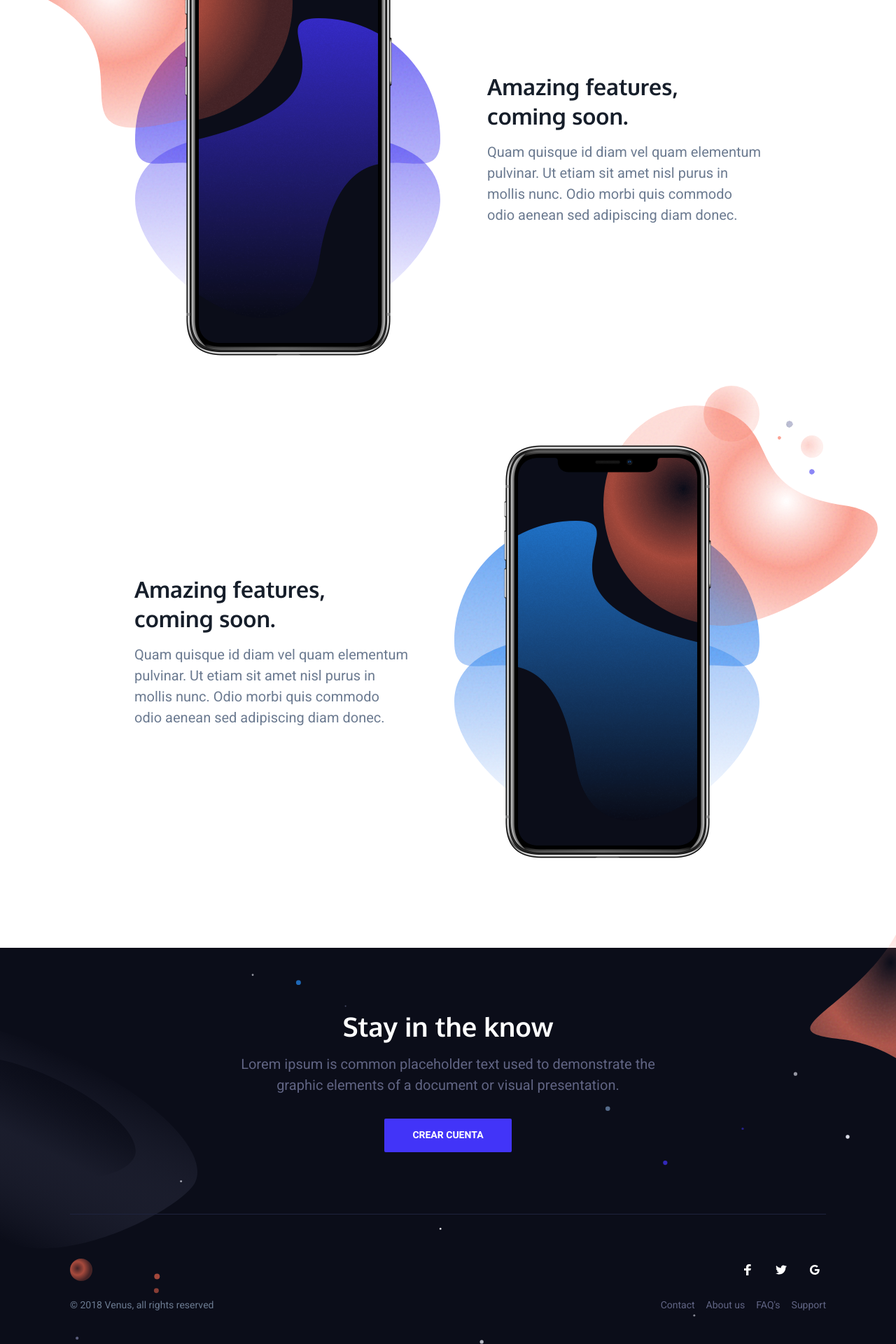
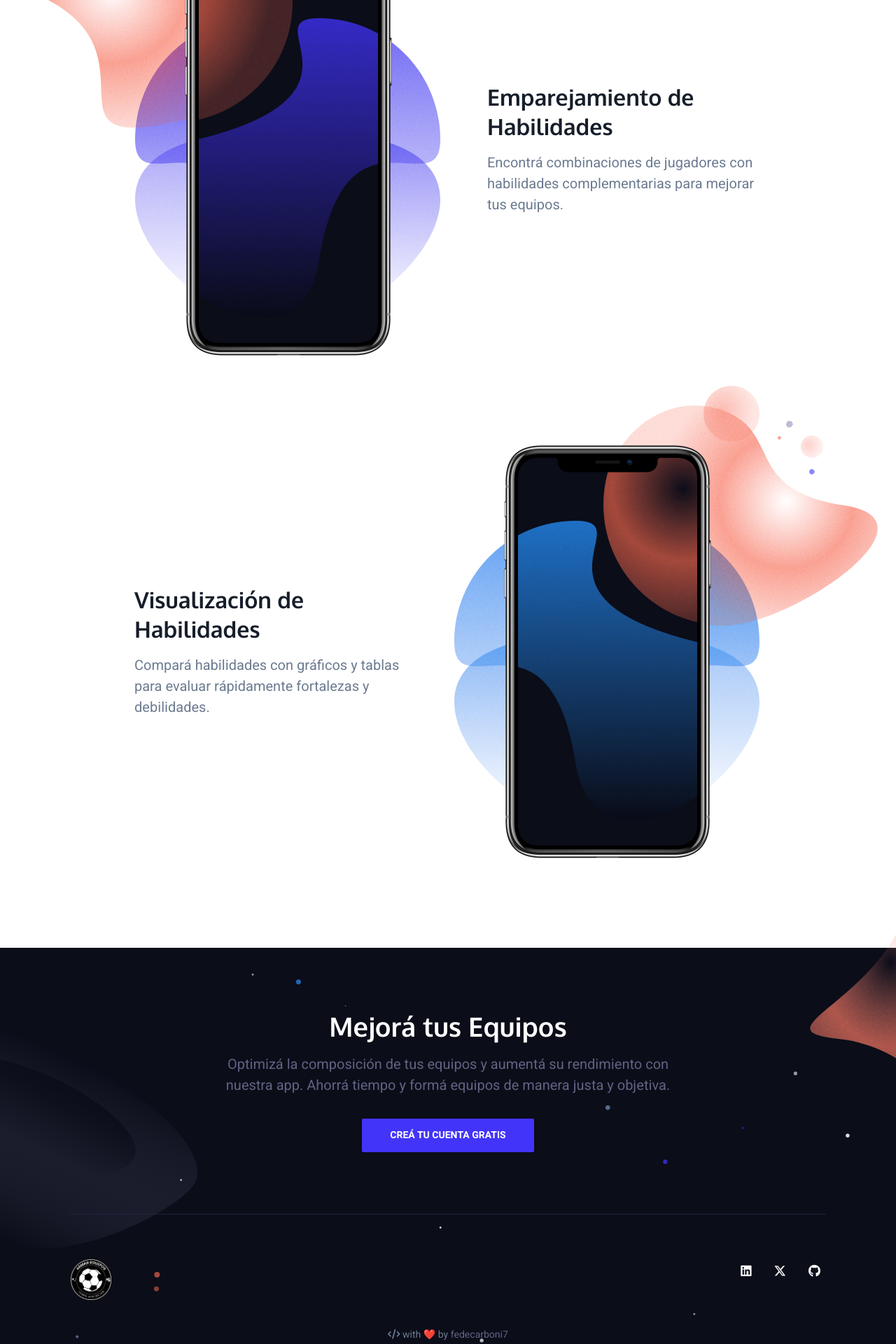
Before and after one commit to fedecarboni7/teams-optimizer, a FastAPI app: page /landing-page in a window 1280 px wide. Shown: the part 2880-4800 px from the top of the page at 70% size. Run offline with FastAPI, Linux system fonts and the light colour scheme; parts of the project's set-up code (start-up, migrations or seed data) failed here and were passed over; some libraries are stand-ins or nearby versions.

Commit message:
Update landing page logo, favicon and texts

```diff
--- a/templates/landing-page.html
+++ b/templates/landing-page.html
@@ -5,6 +5,11 @@
     <meta http-equiv="X-UA-Compatible" content="IE=edge">
     <meta name="viewport" content="width=device-width, initial-scale=1">
     <title>Armar Equipos | Home</title>
+	<link rel="apple-touch-icon" sizes="180x180" href="../static/favicon-v1.0/apple-touch-icon.png">
+    <link rel="icon" type="image/png" sizes="32x32" href="../static/favicon-v1.0/favicon-32x32.png">
+    <link rel="icon" type="image/png" sizes="16x16" href="../static/favicon-v1.0/favicon-16x16.png">
+    <link rel="manifest" href="../static/favicon-v1.0/site.webmanifest">
+    <link rel="stylesheet" href="https://cdnjs.cloudflare.com/ajax/libs/font-awesome/6.6.0/css/all.min.css">
     <link href="https://fonts.googleapis.com/css?family=Heebo:400,700|Oxygen:700" rel="stylesheet">
     <link rel="stylesheet" href="/static/css/style.css">
     <script src="https://unpkg.com/scrollreveal@4.0.5/dist/scrollreveal.min.js"></script>
@@ -17,7 +22,7 @@
                     <div class="brand header-brand">
                         <h1 class="m-0">
                             <a href="#">
-								<img class="header-logo-image" src="/static/images/logo.svg" alt="Logo">
+								<img class="header-logo-image" src="/static/images/armar-equipos-logo-circle.png" alt="Logo" width="20%">
                             </a>
                         </h1>
                     </div>
@@ -34,10 +39,10 @@
                 <div class="container-sm">
                     <div class="hero-inner">
 						<div class="hero-copy">
-	                        <h1 class="hero-title mt-0">Landing template for startups</h1>
-	                        <p class="hero-paragraph">Our landing page template works on all devices, so you only have to set it up once, and get beautiful results forever.</p>
+	                        <h1 class="hero-title mt-0">Armar Equipos</h1>
+	                        <p class="hero-paragraph">Creá equipos balanceados y disfrutá de partidos más justos, competitivos y parejos.</p>
 	                        <div class="hero-cta">
-								<a class="button button-primary button-wide-mobile" href="/login">Iniciar Sesión</a>
+								<a class="button button-primary button-wide-mobile" href="/login">Ingresá ahora</a>
 							</div>
 						</div>
 						<div class="mockup-container">
@@ -62,8 +67,8 @@
 									<img class="device-mockup is-revealing" src="/static/images/iphone-feature-01.png" alt="iPhone Feature 01">
 								</div>
 								<div class="feature-extended-body is-revealing">
-									<h3 class="mt-0 mb-16">Amazing features, coming soon.</h3>
-									<p class="m-0">Quam quisque id diam vel quam elementum pulvinar. Ut etiam sit amet nisl purus in mollis nunc. Odio morbi quis commodo odio aenean sed adipiscing diam donec.</p>
+									<h3 class="mt-0 mb-16">Creación de Jugadores</h3>
+									<p class="m-0">Creá perfiles de jugadores, puntuá sus habilidades y guardalos para usarlos en futuros partidos.</p>
 								</div>
 							</div>
 							<div class="feature-extended">
@@ -74,8 +79,8 @@
 									<img class="device-mockup is-revealing" src="/static/images/iphone-feature-02.png" alt="iPhone Feature 02">
 								</div>
 								<div class="feature-extended-body is-revealing">
-									<h3 class="mt-0 mb-16">Amazing features, coming soon.</h3>
-									<p class="m-0">Quam quisque id diam vel quam elementum pulvinar. Ut etiam sit amet nisl purus in mollis nunc. Odio morbi quis commodo odio aenean sed adipiscing diam donec.</p>
+									<h3 class="mt-0 mb-16">Composición de Equipos</h3>
+									<p class="m-0">Nuestro algoritmo sugiere equipos óptimos basados en las habilidades de los jugadores.</p>
 								</div>
 							</div>
 							<div class="feature-extended">
@@ -86,8 +91,8 @@
 									<img class="device-mockup is-revealing" src="/static/images/iphone-feature-03.png" alt="iPhone Feature 03">
 								</div>
 								<div class="feature-extended-body is-revealing">
-									<h3 class="mt-0 mb-16">Amazing features, coming soon.</h3>
-									<p class="m-0">Quam quisque id diam vel quam elementum pulvinar. Ut etiam sit amet nisl purus in mollis nunc. Odio morbi quis commodo odio aenean sed adipiscing diam donec.</p>
+									<h3 class="mt-0 mb-16">Emparejamiento de Habilidades</h3>
+									<p class="m-0">Encontrá combinaciones de jugadores con habilidades complementarias para mejorar tus equipos.</p>
 								</div>
 							</div>
 							<div class="feature-extended">
@@ -98,8 +103,8 @@
 									<img class="device-mockup is-revealing" src="/static/images/iphone-feature-04.png" alt="iPhone Feature 04">
 								</div>
 								<div class="feature-extended-body is-revealing">
-									<h3 class="mt-0 mb-16">Amazing features, coming soon.</h3>
-									<p class="m-0">Quam quisque id diam vel quam elementum pulvinar. Ut etiam sit amet nisl purus in mollis nunc. Odio morbi quis commodo odio aenean sed adipiscing diam donec.</p>
+									<h3 class="mt-0 mb-16">Visualización de Habilidades</h3>
+									<p class="m-0">Compará habilidades con gráficos y tablas para evaluar rápidamente fortalezas y debilidades.</p>
 								</div>
 							</div>
 						</div>
@@ -117,10 +122,10 @@
 					<div class="container-sm">
 						<div class="cta-inner section-inner">
 							<div class="cta-header text-center">
-								<h2 class="section-title mt-0">Stay in the know</h2>
-								<p class="section-paragraph">Lorem ipsum is common placeholder text used to demonstrate the graphic elements of a document or visual presentation.</p>
+								<h2 class="section-title mt-0">Mejorá tus Equipos</h2>
+								<p class="section-paragraph">Optimizá la composición de tus equipos y aumentá su rendimiento con nuestra app. Ahorrá tiempo y formá equipos de manera justa y objetiva.</p>
 								<div class="cta-cta">
-									<a class="button button-primary button-wide-mobile" href="/signup">Crear cuenta</a>
+									<a class="button button-primary button-wide-mobile" href="/signup">Creá tu cuenta gratis</a>
 								</div>
 							</div>
 						</div>
@@ -132,50 +137,32 @@
 					<div class="site-footer-inner">
 						<div class="brand footer-brand">
 							<a href="#">
-								<img src="/static/images/logo.svg" alt="Venus logo">
+								<img src="/static/images/armar-equipos-logo-circle.png" alt="Logo" width="60px">
 							</a>
 						</div>
-						<ul class="footer-links list-reset">
-							<li>
-								<a href="#">Contact</a>
-							</li>
-							<li>
-								<a href="#">About us</a>
-							</li>
-							<li>
-								<a href="#">FAQ's</a>
-							</li>
-							<li>
-								<a href="#">Support</a>
-							</li>
-						</ul>
 						<ul class="footer-social-links list-reset">
 							<li>
-								<a href="#">
-									<span class="screen-reader-text">Facebook</span>
-									<svg width="16" height="16" xmlns="http://www.w3.org/2000/svg">
-										<path d="M6.023 16L6 9H3V6h3V4c0-2.7 1.672-4 4.08-4 1.153 0 2.144.086 2.433.124v2.821h-1.67c-1.31 0-1.563.623-1.563 1.536V6H13l-1 3H9.28v7H6.023z" fill="#FFF"/>
-									</svg>
+								<a href="https://www.linkedin.com/in/fedecarboni7/" target="_blank" rel="noopener noreferrer">
+									<span class="screen-reader-text">LinkedIn</span>
+									<i class="fa-brands fa-linkedin fa-lg" style="color: #ffffff;"></i>
 								</a>
 							</li>
 							<li>
-								<a href="#">
+								<a href="https://x.com/fedecarboni7" target="_blank" rel="noopener noreferrer">
 									<span class="screen-reader-text">Twitter</span>
-									<svg width="16" height="16" xmlns="http://www.w3.org/2000/svg">
-										<path d="M16 3c-.6.3-1.2.4-1.9.5.7-.4 1.2-1 1.4-1.8-.6.4-1.3.6-2.1.8-.6-.6-1.5-1-2.4-1-1.7 0-3.2 1.5-3.2 3.3 0 .3 0 .5.1.7-2.7-.1-5.2-1.4-6.8-3.4-.3.5-.4 1-.4 1.7 0 1.1.6 2.1 1.5 2.7-.5 0-1-.2-1.5-.4C.7 7.7 1.8 9 3.3 9.3c-.3.1-.6.1-.9.1-.2 0-.4 0-.6-.1.4 1.3 1.6 2.3 3.1 2.3-1.1.9-2.5 1.4-4.1 1.4H0c1.5.9 3.2 1.5 5 1.5 6 0 9.3-5 9.3-9.3v-.4C15 4.3 15.6 3.7 16 3z" fill="#FFF"/>
-									</svg>
+									<i class="fa-brands fa-x-twitter fa-lg" style="color: #ffffff;"></i>
 								</a>
 							</li>
 							<li>
-								<a href="#">
-									<span class="screen-reader-text">Google</span>
-									<svg width="16" height="16" xmlns="http://www.w3.org/2000/svg">
-										<path d="M7.9 7v2.4H12c-.2 1-1.2 3-4 3-2.4 0-4.3-2-4.3-4.4 0-2.4 2-4.4 4.3-4.4 1.4 0 2.3.6 2.8 1.1l1.9-1.8C11.5 1.7 9.9 1 8 1 4.1 1 1 4.1 1 8s3.1 7 7 7c4 0 6.7-2.8 6.7-6.8 0-.5 0-.8-.1-1.2H7.9z" fill="#FFF"/>
-									</svg>
+								<a href="https://github.com/fedecarboni7" target="_blank" rel="noopener noreferrer">
+									<span class="screen-reader-text">GitHub</span>
+									<i class="fa-brands fa-github fa-lg" style="color: #ffffff;"></i>
 								</a>
 							</li>
 						</ul>
-						<div class="footer-copyright">&copy; 2018 Venus, all rights reserved</div>
+					</div>
+					<div style="text-align: center; margin-bottom: 20px; margin-top: -50px;">
+						<i class="fas fa-code"></i> with ❤️ by <a href="https://github.com/fedecarboni7/teams-optimizer" target="_blank" rel="noopener noreferrer">fedecarboni7</a>
 					</div>
 				</div>
 			</div>
```
Also changed, not shown: README.md, static/images/armar-equipos-logo-circle.png (added), static/images/logo.svg (deleted).
